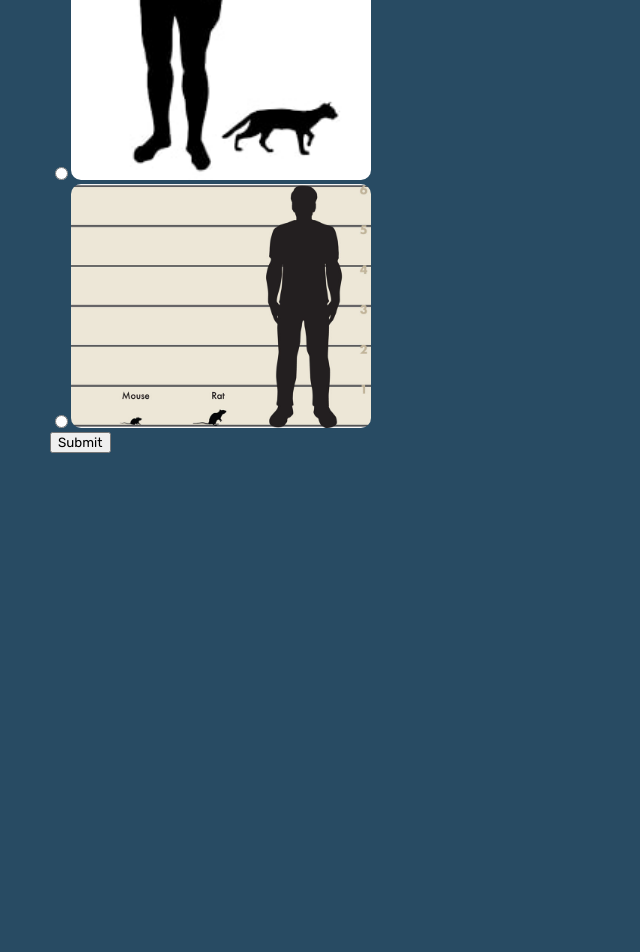
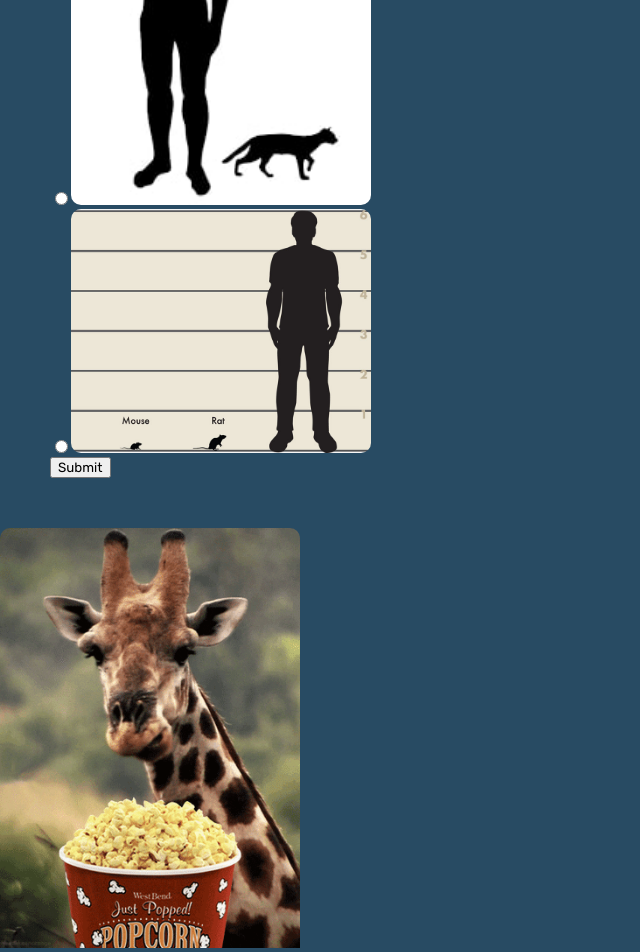
Before and after one commit to BennyWu1210/HackThe6ix, a React (Create React App) app in the folder website/: page /profile/found-pet in a window 1280 px wide. Shown: the part 769-1721 px from the top of the page, without its empty margins (0-640 px from the left). Before the commit the page ends 1272 px from the top, so only its background shows below. Built offline with nearby package versions, Linux system fonts and the light colour scheme.

Commit message:
my bad guys

```diff
--- a/website/src/pages/FoundPet.css
+++ b/website/src/pages/FoundPet.css
@@ -1,3 +1,8 @@
+.found-form{
+	display: flex;
+	justify-content: space-between;
+}
+
 .found-species-text{
 	font-size: 25px;
   font-weight: 400;
@@ -12,3 +17,7 @@
 	width: 300px;
 	border-radius: 10px;
 }
+
+.found-gif{
+  width: 300px;
+}
--- a/website/src/pages/FoundPet.jsx
+++ b/website/src/pages/FoundPet.jsx
@@ -70,6 +70,11 @@ function FoundPet() {
           <input type="submit"></input>
         </form>
       </div>
+      <img
+        src={require("../images/Pet5.gif")}
+        alt="cute dog"
+        className="found-gif"
+      />
     </div>
   );
 }
--- a/website/src/pages/LostPet.jsx
+++ b/website/src/pages/LostPet.jsx
@@ -55,7 +55,7 @@ function LostPet() {
         </form>
         <img
           src={require("../images/Pet4.gif")}
-          alt="cute dog"
+          alt="cute giraffe"
           className="lost-gif"
         />
       </div>
```
Also changed, not shown: website/src/images/Pet4.gif (added), website/src/images/Pet5.gif (added).
